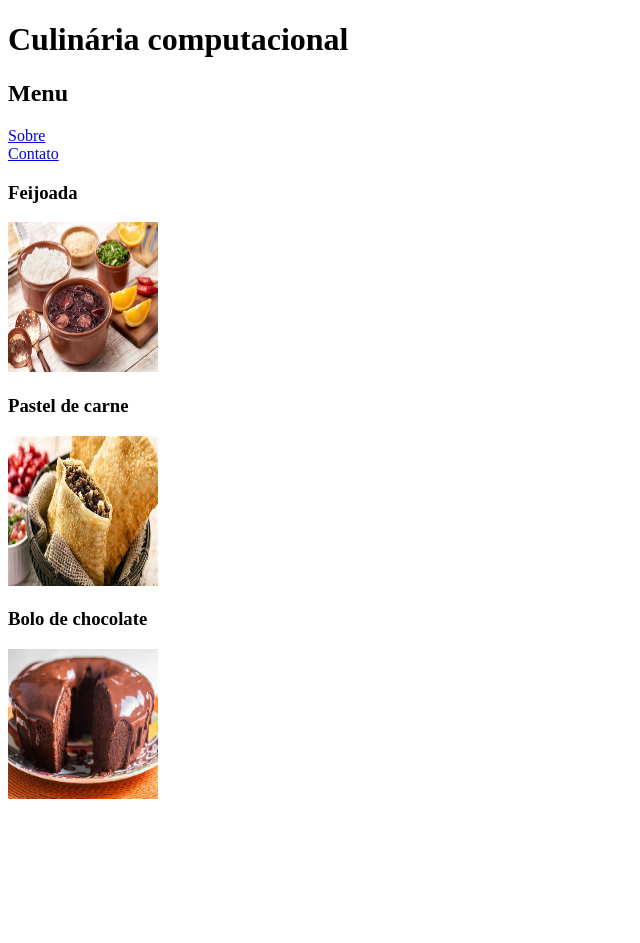
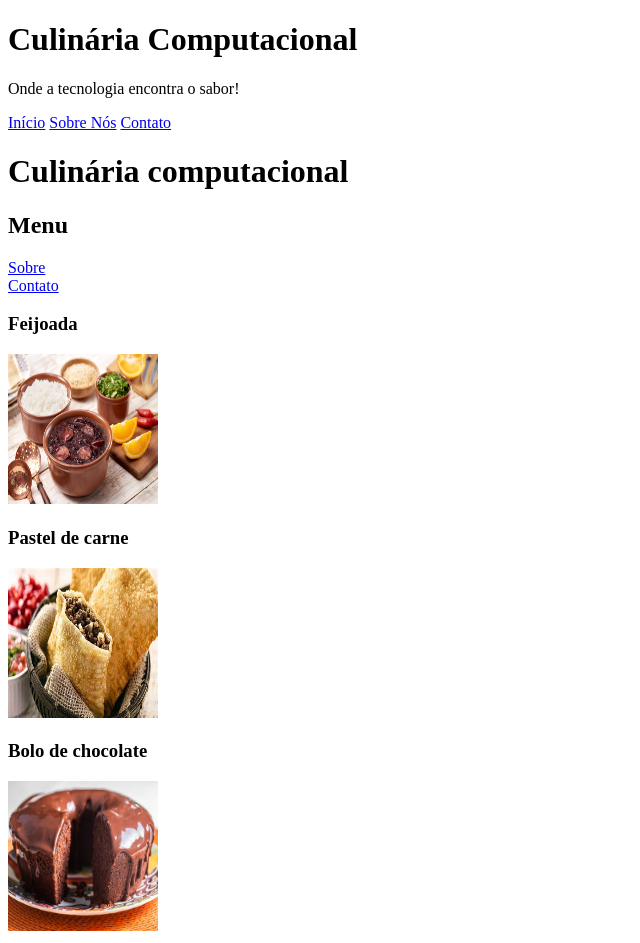
Before and after one commit to Luan4-moon/site_teste, a plain HTML site: page index.html in a window 1280 px wide. Shown: the whole page, without its empty margins (0-640 px from the left). Before the commit the page ends 811 px from the top, so only its background shows below. Drawn offline with Linux system fonts and the light colour scheme.

Commit message:
header
Co-Authored-By: sofiiasm <203466630+sofiiasm@users.noreply.github.com>

```diff
--- a/index.html
+++ b/index.html
@@ -5,6 +5,16 @@
     <meta name="viewport" content="width=device-width, initial-scale=1.0">
     <title>Culinária computacional</title>
 </head>
+<header>
+    <h1>Culinária Computacional</h1>
+    <p>Onde a tecnologia encontra o sabor!</p>
+  </header>
+
+  <nav>
+    <a href="/index.html">Início</a>
+    <a href="/sobre.html">Sobre Nós</a>
+    <a href="/contato.html">Contato</a>
+  </nav>
 <body>
     <h1>Culinária computacional</h1>
     <h2>Menu</h2>
```
Also changed, not shown: contato.html (+13 -3 lines).
